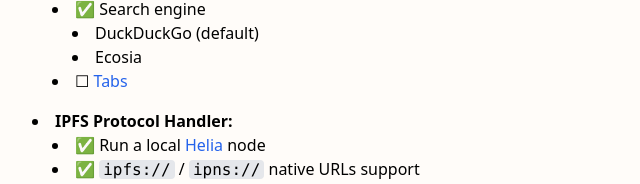
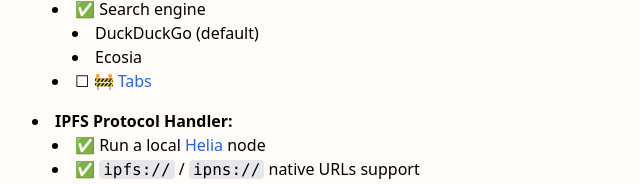
Before and after one commit to p2plabsxyz/peersky.p2plabs.xyz, a plain HTML site: page index.html in a window 1280 px wide. Shown: the part 2062-2246 px from the top of the page, 304-944 px from the left. Drawn offline with nearby package versions, Linux system fonts and the light colour scheme; no server answers.

Commit message:
chore: improve readability for tabs in roadmap

```diff
--- a/index.html
+++ b/index.html
@@ -196,7 +196,7 @@
                 <li>Ecosia</li>
               </ul>
             </li>
-            <li>☐ <a href="https://github.com/p2plabsxyz/peersky-browser/issues/11"
+            <li>☐ 🚧 <a href="https://github.com/p2plabsxyz/peersky-browser/issues/11"
                 class="text-blue-600 hover:text-blue-500">Tabs</a></li>
           </ul>
         </li>
```
